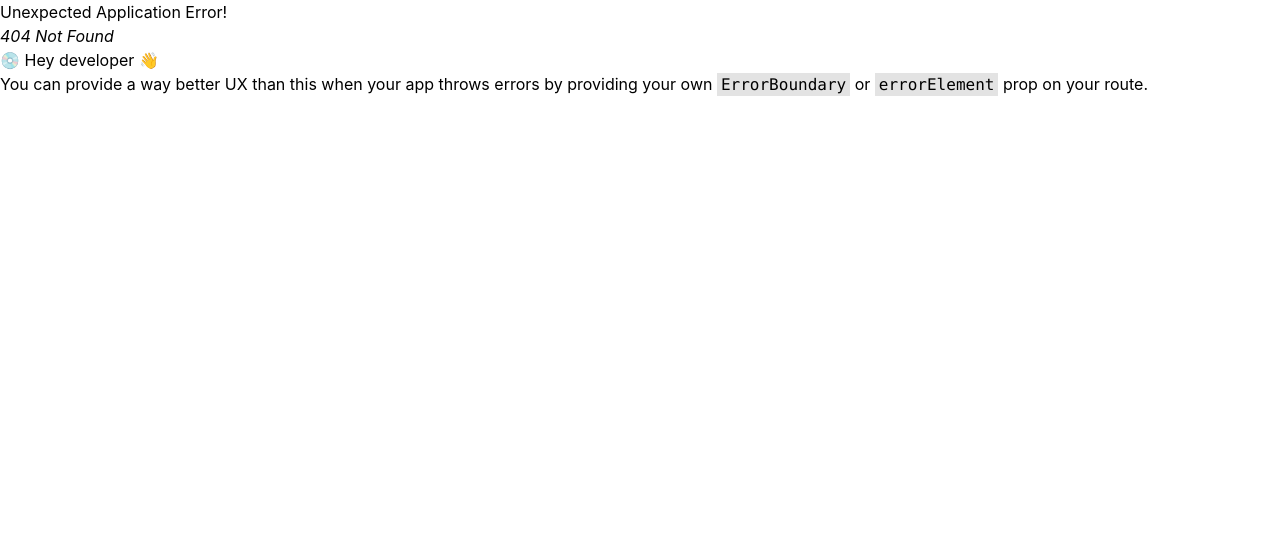
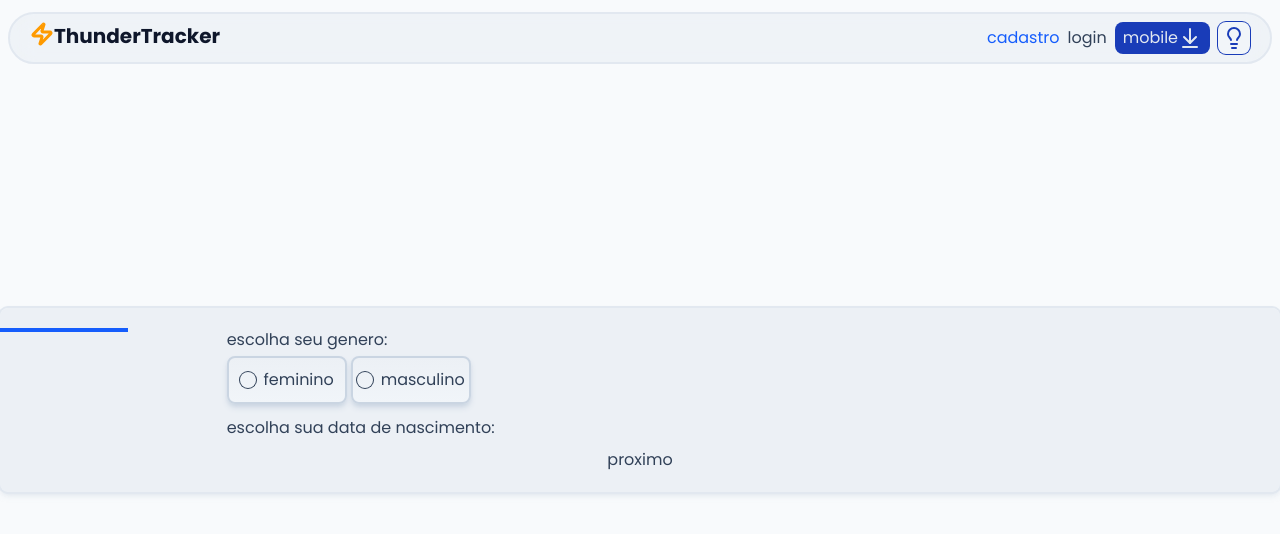
Before and after one commit to ViniciusDenelle/site-TCC, a React (Vite) app in the folder front-end/: page /cadastro in a window 1280 px wide. Before the commit this address had no page. Shown: the top 534 px of the page. Built offline with nearby package versions, Linux system fonts and the light colour scheme.

Commit message:
começo-pagina-cadastro

```diff
--- a/front-end/index.html
+++ b/front-end/index.html
@@ -6,7 +6,7 @@
     <meta name="viewport" content="width=device-width, initial-scale=1.0" />
     <title>front-end</title>
   </head>
-  <body>
+  <body class="font-poppins text-t-terciaria">
     <div id="root"></div>
     <script type="module" src="/src/main.jsx"></script>
   </body>
--- a/front-end/src/componentes/BotãoSimples.jsx
+++ b/front-end/src/componentes/BotãoSimples.jsx
@@ -21,7 +21,7 @@ const BotãoSimples = ({children, tipo, classeAdcional, onClick}) => {
     whileHover={{scale: 1.05, y: -2}}
     whileTap={{scale: 0.95, y: 2}}
     transition={{type: "spring", stiffness: 100}}
-    className={`${classeBase} ${classeTipo} ${classeAdcional}`}
+    className={`${classeBase} ${classeTipo} ${classeAdcional ?? ''}`}
     onClick={onClick ?? ''}>
         {children}
     </motion.button>
--- a/front-end/src/componentes/LinkQuadrado.jsx
+++ b/front-end/src/componentes/LinkQuadrado.jsx
@@ -13,7 +13,7 @@ const LinkQuadrado = ({children, to}) => {
                 className={`flex w-30 h-10 justify-center items-center rounded-lg
                 ring-1 ring-base-quaternaria shadow-md shadow-base-quaternaria
                 hover:ring-destaque-p-escuro hover:text-destaque-p-escuro hover:shadow-none
-                transiton-all duration-200 cursor-pointer bg-base-primaria
+                transiton-all duration-200 cursor-pointer bg-linear-to-b from-base-primaria to-base-terciaria/50
                 ${isActive && `ring-destaque-s-medio text-destaque-s-medio`}
                 `}>
 
--- /dev/null
+++ b/front-end/src/componentes/RadioCustomizado.jsx
@@ -0,0 +1,39 @@
+import React from 'react'
+import {motion} from 'motion/react'
+
+const RadioCustomizado = ({name, valor, dataBinding, children}) => {
+    return (
+        <>
+
+        <label className="block cursor-pointer group">
+            <input
+                type="radio"
+                name={name}
+                value={valor}
+                className="peer hidden"
+                onChange={dataBinding}
+            />
+
+            <motion.div
+            whileHover={{scale: 1.02}}
+            whileTap={{scale: 0.95}}
+            className="flex gap-2 justify-center items-center
+            border-2 border-base-quaternaria hover:from-base-primaria to-base-secundaria
+            rounded-lg bg-linear-to-b w-30 h-12 shadow-md shadow-base-quaternaria transition-colors duration-200
+            peer-checked:border-destaque-s-escuro/50 peer-checked:shadow-destaque-s-escuro/50
+            peer-checked:from-base-primaria">
+                <span className="flex justify-center items-center size-4
+                rounded-full ring ring-base-quartenaria group-has-checked:ring-destaque-s-medio">
+                    <div className="span size-2.5 rounded-full bg-transparent group-has-checked:bg-destaque-s-medio
+                    transition-colors duration-200">
+
+                    </div>
+                </span>
+                {children}
+            </motion.div>
+            </label>
+        </>
+    )
+}
+
+export default RadioCustomizado
--- a/front-end/src/layouts/layout.jsx
+++ b/front-end/src/layouts/layout.jsx
@@ -32,7 +32,7 @@ function LayoutDefault()
 
     return (
         <>
-            <header className="absolute top-0 left-0 w-full font-poppins z-10">
+            <header className="absolute top-0 left-0 w-full z-10">
                 <div className="container mx-auto px-2">
 
                     <nav className={`relative flex justify-between
@@ -49,21 +49,23 @@ function LayoutDefault()
                         </NavLink>
 
                         <div className="hidden gap-2 items-center lg:flex">
-                            <LinkSimples>
+                            <LinkSimples to="cadastro">
                                 cadastro
                             </LinkSimples>
                             <LinkSimples to="login">
                                 login
                             </LinkSimples>
+
                             <BotãoSimples
-                                tipo="cheio"
-                                classeAdcional="flex items-center
-                                justify-center px-2 bg-">
+                            tipo="cheio"
+                            classeAdcional="flex items-center
+                            justify-center px-2 bg-">
                                 mobile
                                 <ArrowDownToLine/>
                             </BotãoSimples>
+
                             <BotãoSimples onClick={alterarTema}>
-                                <Lightbulb></Lightbulb>
+                                <Lightbulb/>
                             </BotãoSimples>
                         </div>
 
@@ -86,7 +88,7 @@ function LayoutDefault()
                                 bg-base-terciaria/40 backdrop-blur-md rounded-b-xl border-b-2
                                 border-base-terciaria border-x-2 -z-10 lg:hidden">
 
-                                    <ul className="flex gap-2 items-center justify-center">
+                                    <div className="flex gap-2 items-center justify-center">
 
                                         <LinkQuadrado to="cadastro">
                                             <UserRoundPlus />
@@ -105,7 +107,10 @@ function LayoutDefault()
                                             <ArrowDownToLine/>
                                              mobile
                                         </BotãoSimples>
-                                    </ul>
+                                        <BotãoSimples onClick={alterarTema}>
+                                            <Lightbulb/>
+                                        </BotãoSimples>
+                                    </div>
 
                                 </motion.div>
                             )}
--- a/front-end/src/router.jsx
+++ b/front-end/src/router.jsx
@@ -1,14 +1,15 @@
 import { createBrowserRouter, createRoutesFromElements, Route } from 'react-router-dom'
 import LayoutDefault from './layouts/layout'
 import App from './views/App'
-import Login from './views/login'
+import Login from './views/Login'
+import Cadastro from './views/cadastro/cadastro'
 
 const Rota = createBrowserRouter(
     createRoutesFromElements(
         <Route path='/' element={<LayoutDefault />}>
             <Route index element={<App />} />
             <Route path="/login" element={<Login />} />
-        </Route>
+            <Route path="/cadastro" element={<Cadastro />} /> C        </Route>
     )
 )
 
--- a/front-end/src/views/Login.jsx
+++ b/front-end/src/views/Login.jsx
@@ -2,7 +2,22 @@ import React from 'react'
 
 const Login = () => {
   return (
-    <div className='h-screen bg-base-primaria'>Login</div>
+    <main className='h-screen w-full bg-base-primaria'>
+        <div className="container mx-auto h-full w-full">
+            <div className="w-full h-full flex justify-center items-center">
+
+                <div className="p-5 rounded-lg bg-base-terciaria/50 ring-2
+                ring-base-terciaria w-full shadow-md shadow-base-quaternaria/50">
+                  <form action="" method="post">
+                    <div className="flex flex-col w-full gap-2">
+
+                    </div>
+                  </form>
+                </div>
+
+            </div>
+        </div>
+    </main>
   )
 }
 
--- /dev/null
+++ b/front-end/src/views/cadastro/cadastro.jsx
@@ -0,0 +1,64 @@
+import React, { useState } from 'react'
+import LinkSimples from '../../componentes/LinkSimples'
+import Informações from './passos/informações'
+
+const Cadastro = () => {
+    const [passo, setPasso] = useState(1)
+    const [genero, setGenero] = useState('')
+
+    function proximoPasso()
+    {
+        setPasso(prev => prev+1)
+    }
+
+    // functions
+    function mudarGenero(ev)
+    {
+        setGenero(ev.target.value)
+    }
+
+    function renderizarPasso()
+    {
+        switch (passo) {
+            case 1:
+                return (
+                <Informações
+                functions={{
+                    mudarGenero
+                }}/>
+                )
+            case 2:
+                return <LinkSimples>pagina 2</LinkSimples>
+            default:
+                break;
+        }
+    }
+    let progresso = passo * 10
+  return (
+    <main className='h-screen w-full bg-base-primaria'>
+        <div className="container mx-auto h-full w-full">
+            <div className="w-full h-full flex justify-center items-center">
+
+                <div className="relative p-5 rounded-lg bg-base-terciaria/50 ring-2
+                ring-base-terciaria w-full shadow-md shadow-base-quaternaria/50">
+                    <div className={`absolute t-0 left-0 h-1 bg-destaque-s-medio`}
+                    style={{ width: `${progresso}%` }}>
+                    </div>
+
+                    <div className="flex w-full h-full flex-col gap-2">
+
+                        {renderizarPasso()}
+
+                        <button onClick={proximoPasso}>
+                            proximo
+                        </button>
+                    </div>
+                </div>
+
+            </div>
+        </div>
+    </main>
+  )
+}
+
+export default Cadastro
--- /dev/null
+++ b/front-end/src/views/cadastro/passos/Informações.jsx
@@ -0,0 +1,40 @@
+import RadioCustomizado from "../../../componentes/radioCustomizado"
+
+const Informações = ({functions}) => {
+    const {mudarGenero} = functions
+    return (
+        <>
+            <div className="flex gap w-full sm:w-2/3 mx-auto h-full">
+                <div className="flex flex-col gap-3">
+                    <div className="flex flex-col gap-1">
+                        <h1 className="text-t-principal">
+                            escolha seu genero:
+                        </h1>
+                        <div className="flex gap-1">
+                            <RadioCustomizado
+                            name="genero"
+                            valor="feminino"
+                            dataBinding={mudarGenero}>
+                                feminino
+                            </RadioCustomizado>
+                            <RadioCustomizado
+                            name="genero"
+                            valor="masculino"
+                            dataBinding={mudarGenero}>
+                                masculino
+                            </RadioCustomizado>
+                        </div>
+                    </div>
+                    <div className="flex flex-col gap-1">
+                        <h1 className="text-t-principal">
+                            escolha sua data de nascimento:
+                        </h1>
+
+                    </div>
+                </div>
+            </div>
+        </>
+    )
+}
+
+export default Informações
```
Also changed, not shown: front-end/src/contextos/TemaContexto.jsx (+4 -4 lines).
